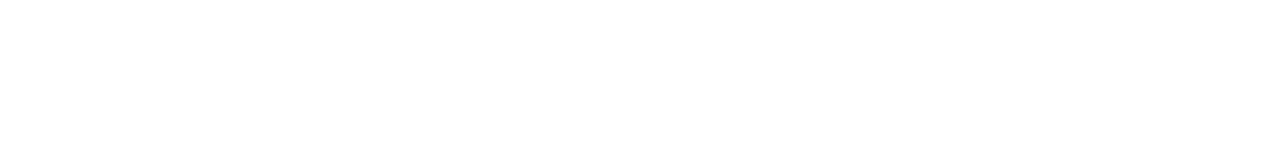
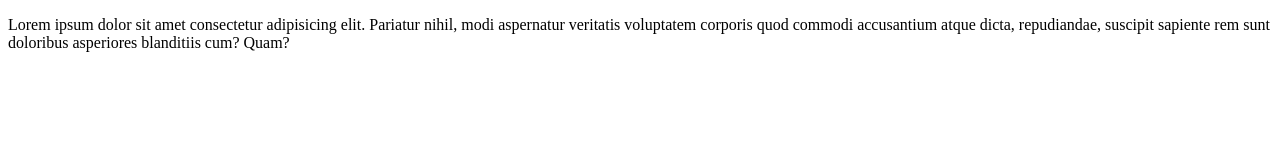
Before and after one commit to Nabil840/git-new, a plain HTML site: page index.html in a window 1280 px wide. Drawn offline with Linux system fonts and the light colour scheme.

Commit message:
some taxting on index.html

```diff
--- a/index.html
+++ b/index.html
@@ -6,6 +6,6 @@
   <title>Document</title>
 </head>
 <body>
-
+  <p>Lorem ipsum dolor sit amet consectetur adipisicing elit. Pariatur nihil, modi aspernatur veritatis voluptatem corporis quod commodi accusantium atque dicta, repudiandae, suscipit sapiente rem sunt doloribus asperiores blanditiis cum? Quam?</p>
 </body>
 </html>
```
